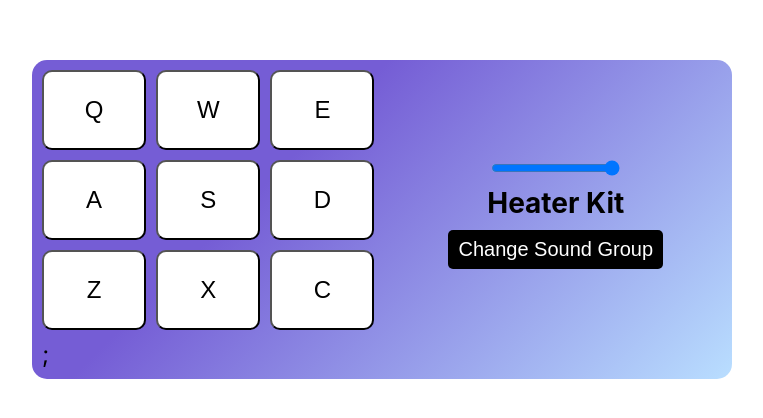
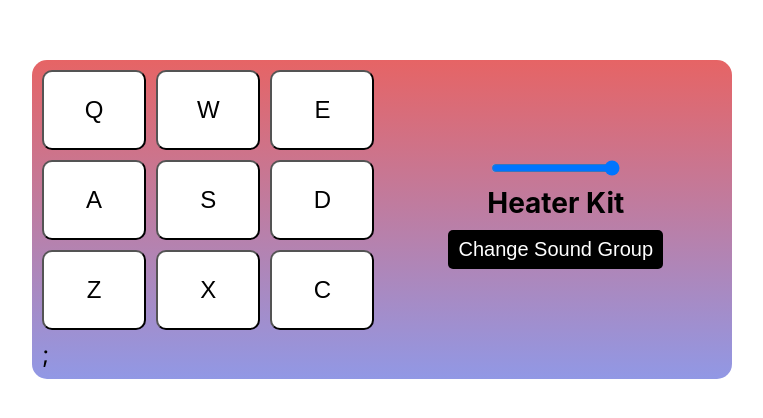
Before and after one commit to CanOguzz/react-drum-machine, a React (Create React App) app: page / in a window 1280 px wide. Shown: the part 216-634 px from the top of the page, without its empty margins (258-1021 px from the left). Built offline with nearby package versions, Linux system fonts and the light colour scheme.

Commit message:
Update DrumMachine.css with new background gradient and add input style to .controle

```diff
--- a/src/Components/DrumMachine/DrumMachine.css
+++ b/src/Components/DrumMachine/DrumMachine.css
@@ -27,9 +27,7 @@
       margin-top: 40px;
       border-radius: 15px;
       grid-template-columns: 1fr;
-      background-image: linear-gradient(
-  -225deg
-  , #755dd5 35%, #b9deff 100%);
+      background-image: linear-gradient(#e66465, #9198e5);
   }
 
   .keyboard {
@@ -83,3 +81,9 @@
     border-radius: 5px;
     background-color: #000000;
   }
+
+
+
+.controle input{
+
+}
```
